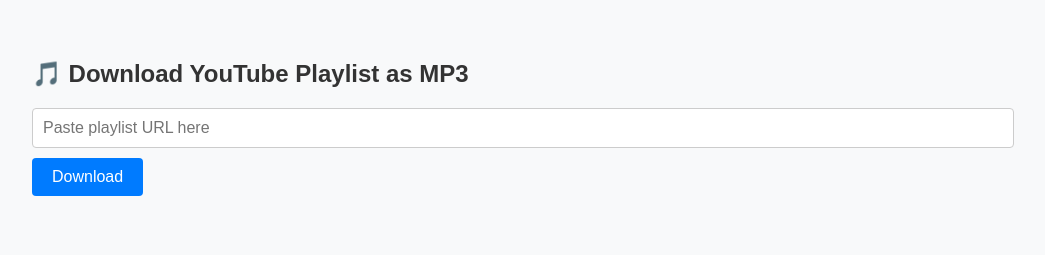
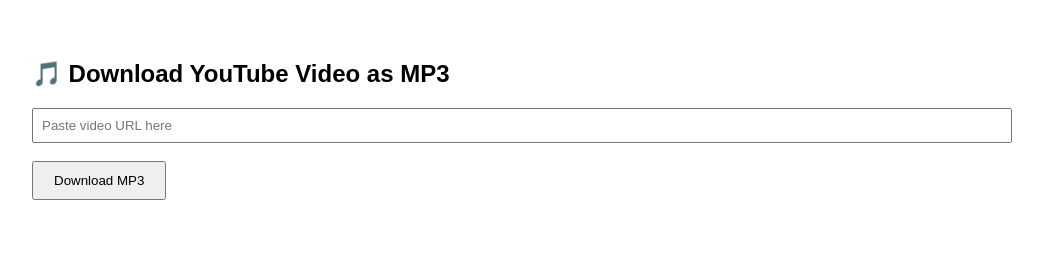
Before and after one commit to justvs48/yt_audio_frontend, a plain HTML site: page index.html in a window 1280 px wide. Shown: the whole page, without its empty margins (8-1053 px from the left). Drawn offline with Linux system fonts and the light colour scheme.

Commit message:
Update index.html3

```diff
--- a/index.html
+++ b/index.html
@@ -1,85 +1,44 @@
 <!DOCTYPE html>
 <html lang="en">
 <head>
-  <meta charset="UTF-8">
-  <title>YouTube Playlist MP3 Downloader</title>
-  <style>
-    body {
-      font-family: sans-serif;
-      padding: 2rem;
-      background: #f8f9fa;
-    }
+  <meta charset="UTF-8" />
+  <title>YouTube MP3 Downloader</title>
+</head>
+<body style="font-family: sans-serif; padding: 2rem;">
+  <h2>🎵 Download YouTube Video as MP3</h2>
 
-    h2 {
-      color: #333;
-    }
+  <input type="text" id="url" placeholder="Paste video URL here" style="width: 80%; padding: 8px;">
+  <br><br>
+  <button onclick="download()" style="padding: 10px 20px;">Download MP3</button>
 
-    input, button {
-      font-size: 16px;
-    }
-
-    input {
-      width: 80%;
-      padding: 10px;
-      border: 1px solid #ccc;
-      border-radius: 4px;
-    }
-
-    button {
-      padding: 10px 20px;
-      margin-top: 10px;
-      background: #007bff;
-      color: white;
-      border: none;
-      border-radius: 4px;
-      cursor: pointer;
-    }
-
-    button:hover {
-      background: #0056b3;
-    }
-
-    #output {
-      margin-top: 20px;
-      white-space: pre-wrap;
-      color: #444;
-      font-size: 15px;
-    }
-  </style>
-</head>
-<body>
-
-  <h2>🎵 Download YouTube Playlist as MP3</h2>
-
-  <input type="text" id="url" placeholder="Paste playlist URL here">
-  <br>
-  <button onclick="download()">Download</button>
-
-  <pre id="output"></pre>
+  <pre id="output" style="margin-top: 20px; white-space: pre-wrap;"></pre>
 
   <script>
     async function download() {
       const url = document.getElementById("url").value;
       const output = document.getElementById("output");
-      output.textContent = "⏳ Sending download request...";
+      output.textContent = "⏳ Sending request...";
 
       try {
         const response = await fetch("https://yt-audio-downloader-1.onrender.com/download", {
           method: "POST",
-          headers: {
-            "Content-Type": "application/json"
-          },
+          headers: { "Content-Type": "application/json" },
           body: JSON.stringify({ url: url })
         });
 
-        const result = await response.json();
-
-        if (result.status === "success") {
-          output.textContent = `✅ Success: Playlist downloaded.\nFolder ID: ${result.message}`;
-        } else {
-          output.textContent = `❌ Error: ${result.message}`;
+        if (!response.ok) {
+          const error = await response.json();
+          output.textContent = `❌ Error: ${error.message}`;
+          return;
         }
 
+        const blob = await response.blob();
+        const link = document.createElement("a");
+        link.href = window.URL.createObjectURL(blob);
+        link.download = "audio.mp3";
+        link.click();
+
+        output.textContent = "✅ Success: Download started!";
       } catch (err) {
         output.textContent = "❌ Network error or backend unavailable.";
         console.error(err);
```
